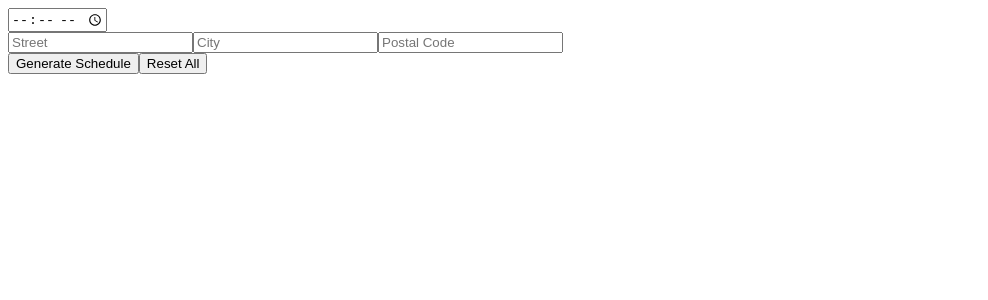
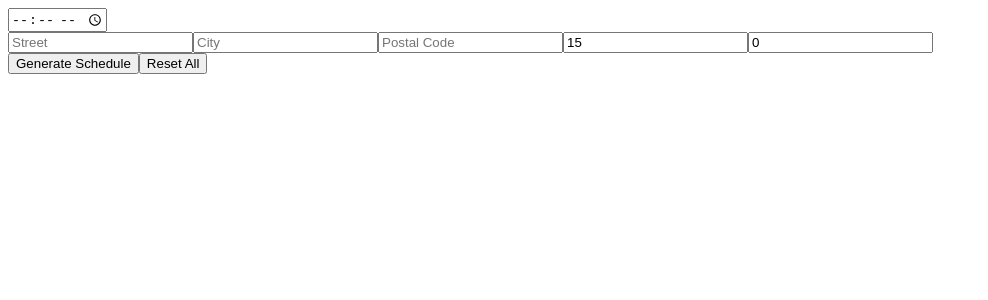
Before and after one commit to Arek497/SEBA-Scheduler, a React (Create React App) app: page / in a window 1280 px wide. Shown: the top 300 px of the page, without its empty margins (0-988 px from the left). Built offline with nearby package versions, Linux system fonts and the light colour scheme.

Commit message:
"Added duration and travel time to addresses."

```diff
--- a/src/App.tsx
+++ b/src/App.tsx
@@ -5,12 +5,14 @@ interface Address {
   street: string;
   city: string;
   postalCode: string | number;
+  duration: number; // Duration of the showing in minutes
+  travelTime: number; // Travel time to the address in minutes
 }
 
 const App: React.FC = () => {
   // Initialize the addresses state with an array of Address objects
   const [addresses, setAddresses] = useState<Address[]>([
-    { street: "", city: "", postalCode: "" },
+    { street: "", city: "", postalCode: "", duration: 15, travelTime: 0 }, // Default values
   ]);
   const [startTime, setStartTime] = useState<string>(""); // For manual start time
 
@@ -27,12 +29,13 @@ const App: React.FC = () => {
   // Function to handle schedule generation
   const generateSchedule = () => {
     console.log("Schedule generated with start time:", startTime);
+    console.log("Addresses:", addresses); // Log addresses with durations and travel times
     // Additional logic for generating the schedule can be added here
   };
 
   // Function to reset fields
   const resetFields = () => {
-    setAddresses([{ street: "", city: "", postalCode: "" }]);
+    setAddresses([{ street: "", city: "", postalCode: "", duration: 15, travelTime: 0 }]);
     setStartTime(""); // Reset start time
   };
 
@@ -66,6 +69,18 @@ const App: React.FC = () => {
             onChange={(e) => updateAddress(index, "postalCode", e.target.value)}
             placeholder="Postal Code"
           />
+          <input
+            type="number"
+            value={address.duration}
+            onChange={(e) => updateAddress(index, "duration", Number(e.target.value))}
+            placeholder="Duration (minutes)"
+          />
+          <input
+            type="number"
+            value={address.travelTime}
+            onChange={(e) => updateAddress(index, "travelTime", Number(e.target.value))}
+            placeholder="Travel Time (minutes)"
+          />
         </div>
       ))}
       {/* Buttons for generate schedule and reset */}
```
